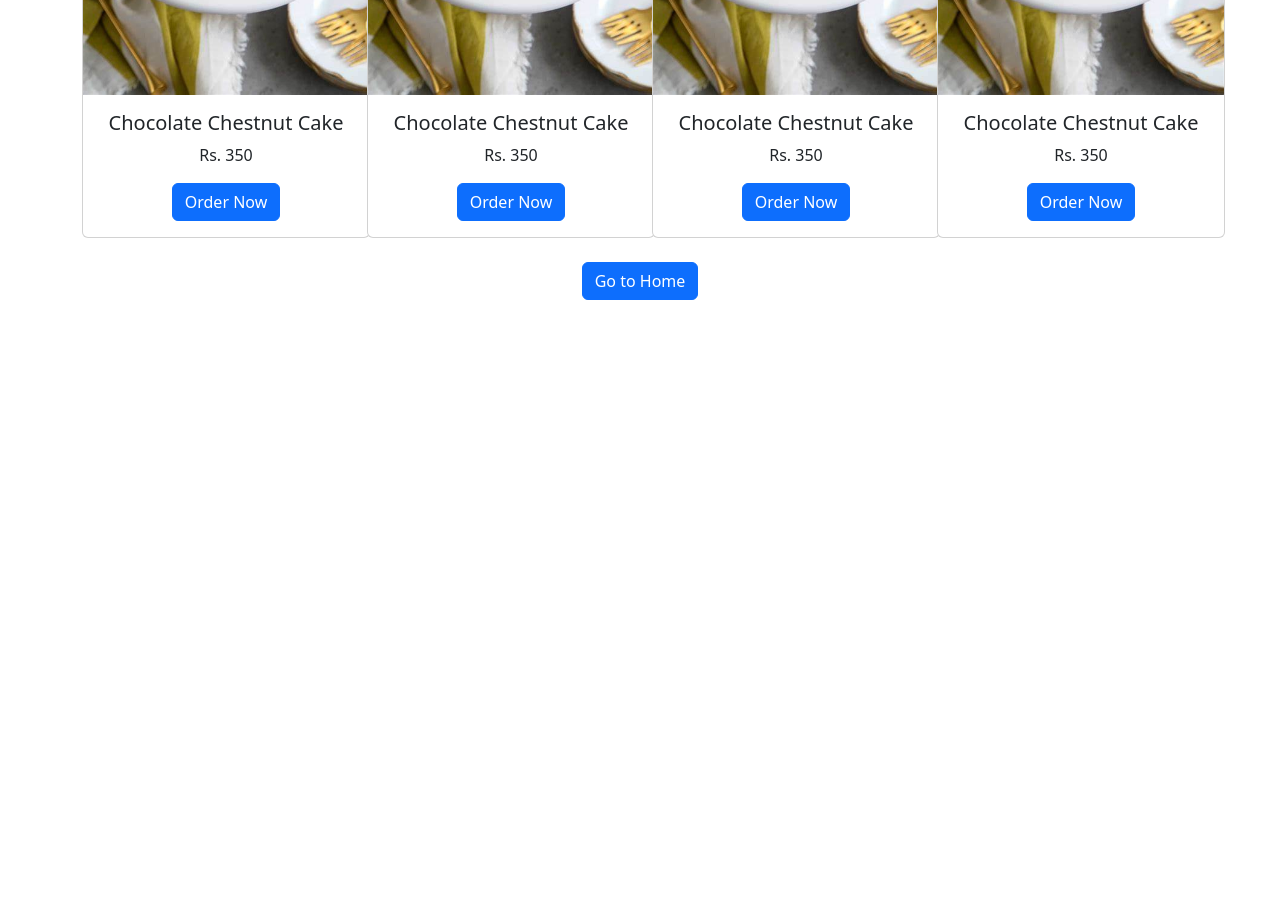
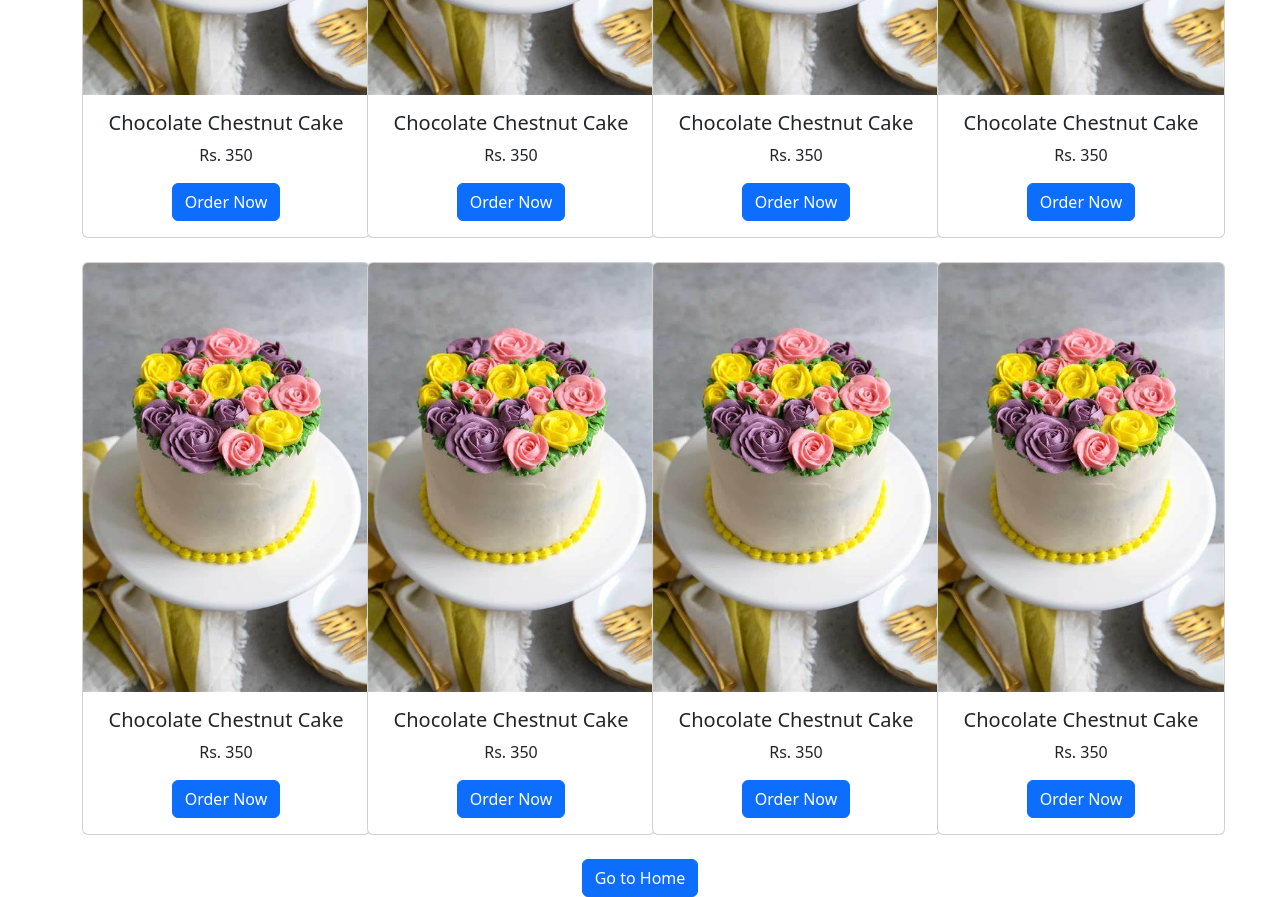
Before and after one commit to SomnathBallal/Ballal-Cafe, a plain HTML site: page check-more.html in a window 1280 px wide. Shown: the part 2150-3047 px from the top of the page. Before the commit the page ends 2450 px from the top, so only its background shows below. Drawn offline with nearby package versions, Linux system fonts and the light colour scheme.

Commit message:
Second Commit

```diff
--- a/check-more.html
+++ b/check-more.html
@@ -174,6 +174,46 @@
                     </div>
                 </div>
             </div>
+            <div class="col-lg-3 col-md-4 col-sm-6 mb-4">
+                <div class="card" style="width: 18rem;">
+                    <img src="Images/th (1).jpg" class="card-img-top" alt="...">
+                    <div class="card-body">
+                        <h5 class="card-title">Chocolate Chestnut Cake</h5>
+                        <p class="card-text">Rs. 350</p>
+                        <a href="signup.html" class="btn btn-primary">Order Now</a>
+                    </div>
+                </div>
+            </div>
+            <div class="col-lg-3 col-md-4 col-sm-6 mb-4">
+                <div class="card" style="width: 18rem;">
+                    <img src="Images/th (1).jpg" class="card-img-top" alt="...">
+                    <div class="card-body">
+                        <h5 class="card-title">Chocolate Chestnut Cake</h5>
+                        <p class="card-text">Rs. 350</p>
+                        <a href="signup.html" class="btn btn-primary">Order Now</a>
+                    </div>
+                </div>
+            </div>
+            <div class="col-lg-3 col-md-4 col-sm-6 mb-4">
+                <div class="card" style="width: 18rem;">
+                    <img src="Images/th (1).jpg" class="card-img-top" alt="...">
+                    <div class="card-body">
+                        <h5 class="card-title">Chocolate Chestnut Cake</h5>
+                        <p class="card-text">Rs. 350</p>
+                        <a href="signup.html" class="btn btn-primary">Order Now</a>
+                    </div>
+                </div>
+            </div>
+            <div class="col-lg-3 col-md-4 col-sm-6 mb-4">
+                <div class="card" style="width: 18rem;">
+                    <img src="Images/th (1).jpg" class="card-img-top" alt="...">
+                    <div class="card-body">
+                        <h5 class="card-title">Chocolate Chestnut Cake</h5>
+                        <p class="card-text">Rs. 350</p>
+                        <a href="signup.html" class="btn btn-primary">Order Now</a>
+                    </div>
+                </div>
+            </div>
         </div>
         <a href="Index.html" class="btn btn-primary">Go to Home</a>
     </div>
```
